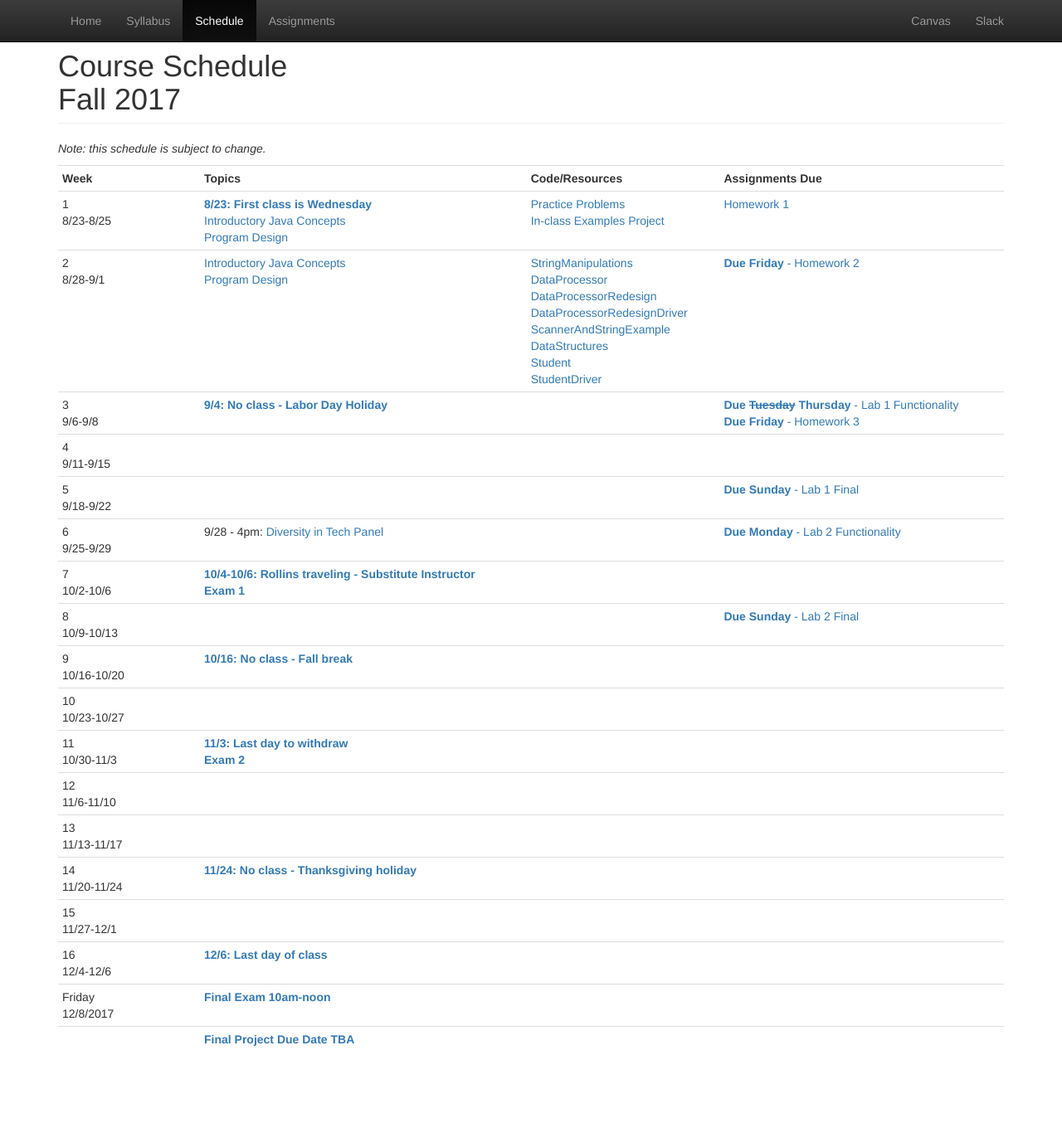
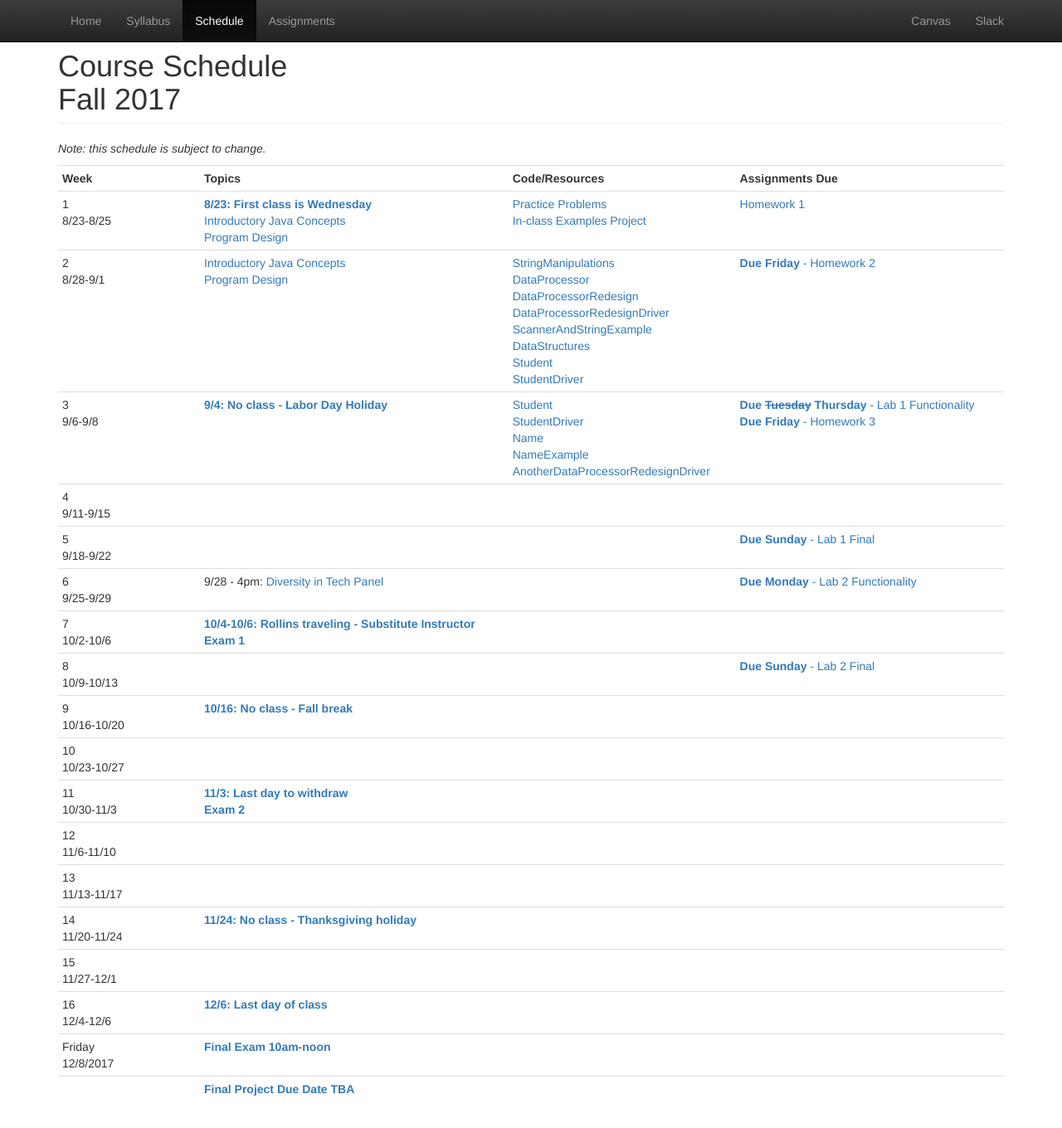
Before and after one commit to CS514-F17/cs514-f17.github.io, a Jekyll site: the page built from schedule.html, in a window 1280 px wide and 1368 px high. Shown: the top 1360 px of the window at 83% size. Built offline with Jekyll 4.4.1, drawn with Linux system fonts in a browser that asks for light colours.

Commit message:
add examples from 9/6

```diff
--- a/schedule.html
+++ b/schedule.html
@@ -80,6 +80,11 @@ title: Schedule
 			-->
 		</td>
 		<td>
+			<a href="https://github.com/CS514-F17/Examples/blob/master/src/main/java/examples/Student.java">Student</a><br/>
+			<a href="https://github.com/CS514-F17/Examples/blob/master/src/main/java/examples/StudentDriver.java">StudentDriver</a><br/>
+			<a href="https://github.com/CS514-F17/Examples/blob/master/src/main/java/examples/Name.java">Name</a><br/>
+			<a href="https://github.com/CS514-F17/Examples/blob/master/src/main/java/examples/NameExample.java">NameExample</a><br/>
+			<a href="https://github.com/CS514-F17/Examples/blob/master/src/main/java/examples/AnotherDataProcessorRedesignDriver.java">AnotherDataProcessorRedesignDriver</a><br/>
 <!-- 				<a href="https://github.com/CS514-F17/code/blob/master/Student.java">Student.java</a><br/>
 		<a href="https://github.com/CS514-F17/code/blob/master/StudentList.java">StudentList.java</a><br/>
 		<a href="https://github.com/CS514-F17/code/blob/master/StudentListBuilder.java">StudentListBuilder.java</a><br/>
```
